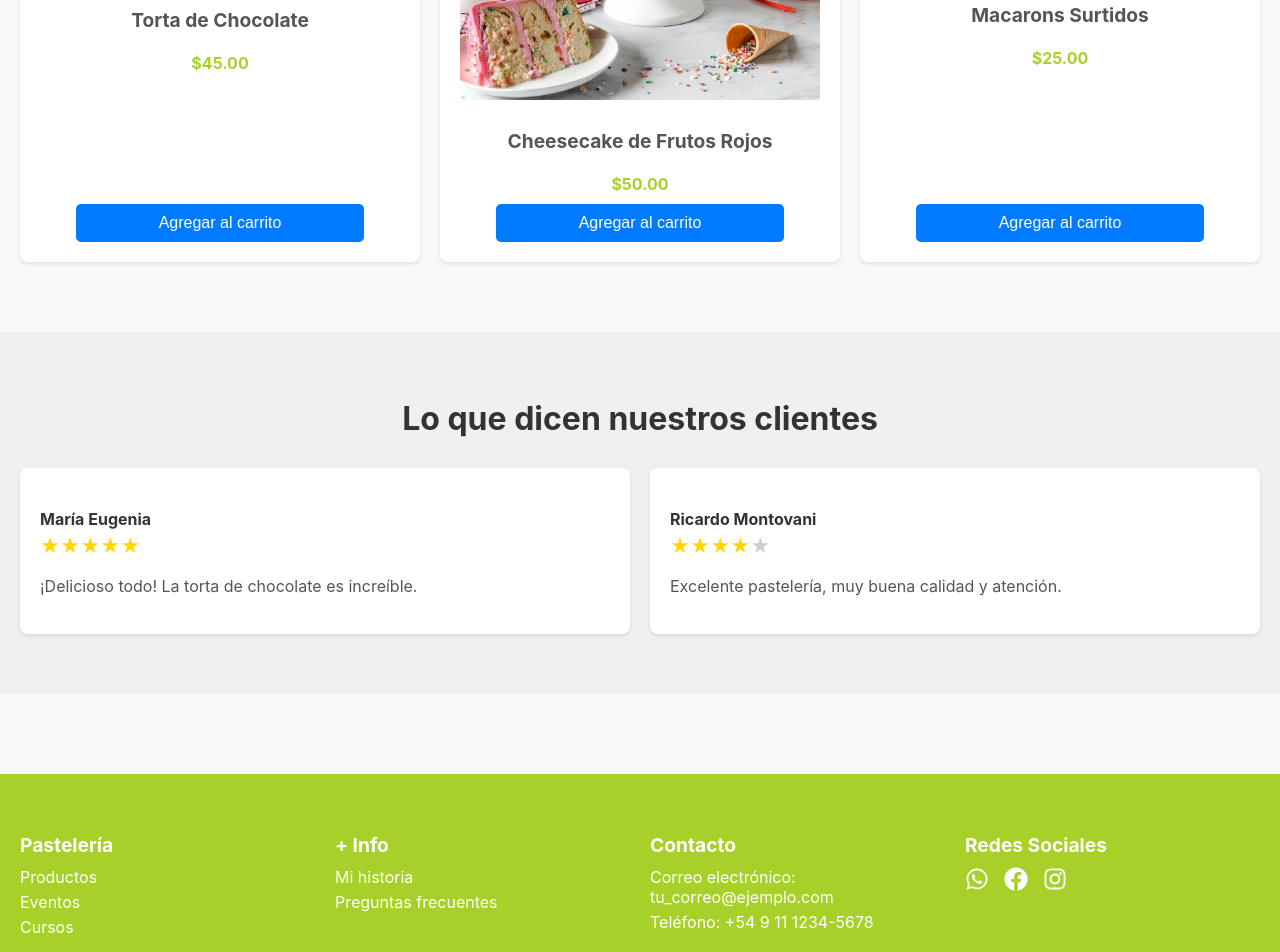
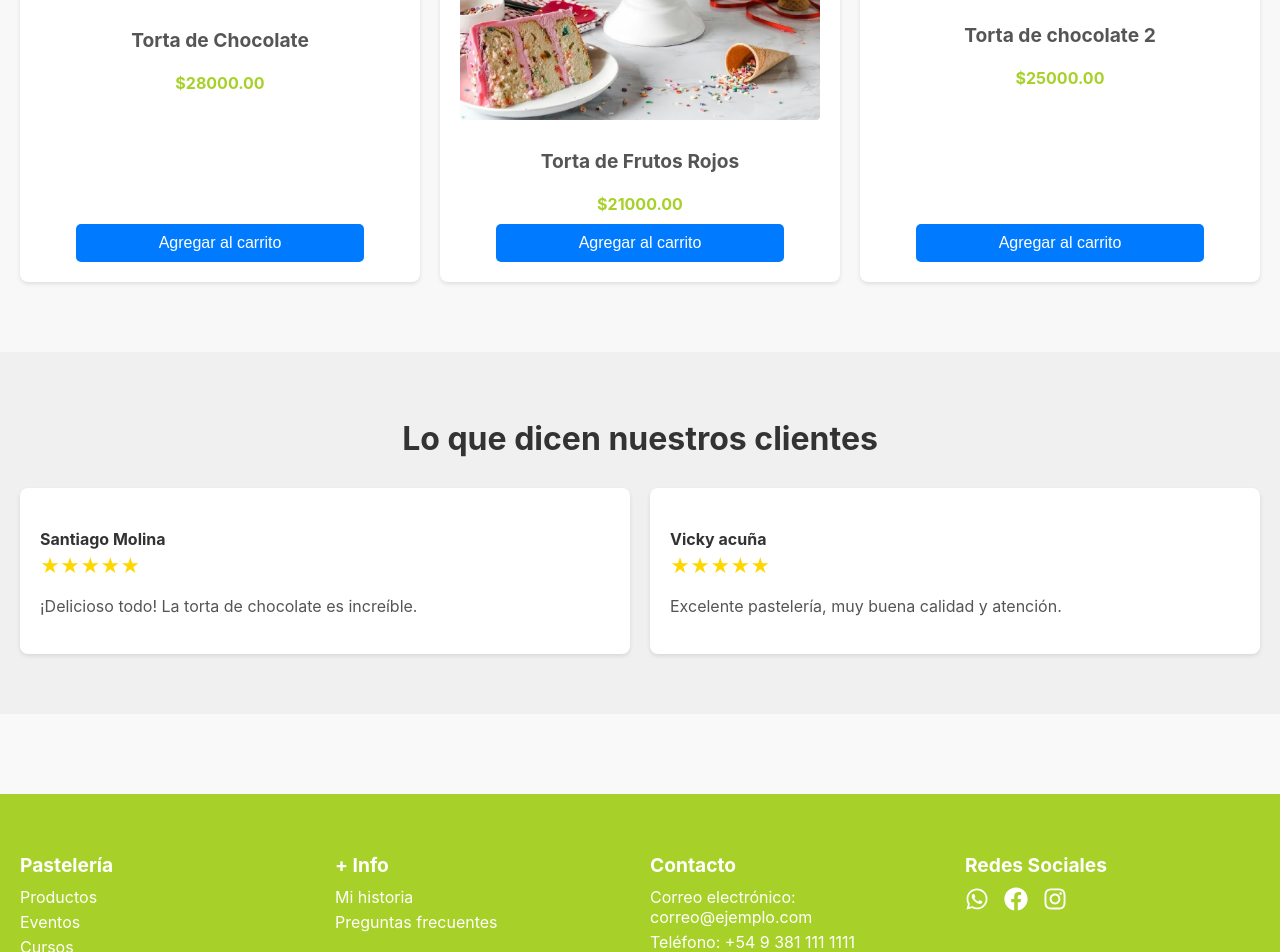
Before and after one commit to santiagotuc/dolcesabores, a React (Create React App) app: page / in a window 1280 px wide. Shown: the part 1720-2672 px from the top of the page. Built offline with nearby package versions, Linux system fonts and the light colour scheme.

Commit message:
configuraciones hechas

```diff
--- a/package.json
+++ b/package.json
@@ -2,6 +2,7 @@
   "name": "mi-app-react",
   "version": "0.1.0",
   "private": true,
+  "homepage": "https://santiagotuc.github.io/dolce-sabores",
   "dependencies": {
     "@testing-library/dom": "^10.4.0",
     "@testing-library/jest-dom": "^6.6.3",
@@ -20,7 +21,9 @@
     "start": "react-scripts start",
     "build": "react-scripts build",
     "test": "react-scripts test",
-    "eject": "react-scripts eject"
+    "eject": "react-scripts eject",
+    "predeploy": "npm run build",
+    "deploy": "gh-pages -d build"
   },
   "eslintConfig": {
     "extends": [
@@ -42,6 +45,7 @@
   },
   "devDependencies": {
     "autoprefixer": "^10.4.21",
+    "gh-pages": "^6.3.0",
     "postcss": "^8.5.3",
     "tailwindcss": "^4.1.7"
   }
--- a/src/components/Footer.jsx
+++ b/src/components/Footer.jsx
@@ -36,10 +36,10 @@ function Footer() {
           <ul>
             <li>
               Correo electrónico:{" "}
-              <a href="mailto:tu_correo@ejemplo.com">tu_correo@ejemplo.com</a>
+              <a href="mailto:tu_correo@ejemplo.com">correo@ejemplo.com</a>
             </li>
             <li>
-              Teléfono: <a href="tel:+5491112345678">+54 9 11 1234-5678</a>
+              Teléfono: <a href="tel:+5491112345678">+54 9 381 111 1111</a>
             </li>
           </ul>
         </div>
--- a/src/pages/HomePage.jsx
+++ b/src/pages/HomePage.jsx
@@ -9,13 +9,13 @@ import ReviewCard from "../components/ReviewCard"; // Importa el componente Revi
 function HomePage() {
   const reviews = [
     {
-      author: "María Eugenia",
+      author: "Santiago Molina",
       rating: 5,
       text: "¡Delicioso todo! La torta de chocolate es increíble.",
     },
     {
-      author: "Ricardo Montovani",
-      rating: 4,
+      author: "Vicky acuña",
+      rating: 5,
       text: "Excelente pastelería, muy buena calidad y atención.",
     },
     // Añade más reseñas aquí
@@ -45,7 +45,8 @@ function HomePage() {
           </div>
           <h3>ENVÍOS</h3>
           <p>
-            Hacemos envíos a domicilio a todo CABA o podes retirar en Villa Luro
+            Hacemos envíos a domicilio a todo Tafi Viejo, San Miguel de Tucumán
+            y Yerba Buena
           </p>
         </div>
         <div className="info-block">
@@ -75,19 +76,19 @@ function HomePage() {
           <div className="product-card">
             <img src={Product1Image} alt="Producto 1" />
             <h3>Torta de Chocolate</h3>
-            <p className="price">$45.00</p>
+            <p className="price">$28000.00</p>
             <button className="add-to-cart">Agregar al carrito</button>
           </div>
           <div className="product-card">
             <img src={Product2Image} alt="Producto 2" />
-            <h3>Cheesecake de Frutos Rojos</h3>
-            <p className="price">$50.00</p>
+            <h3>Torta de Frutos Rojos</h3>
+            <p className="price">$21000.00</p>
             <button className="add-to-cart">Agregar al carrito</button>
           </div>
           <div className="product-card">
             <img src={Product3Image} alt="Producto 3" />
-            <h3>Macarons Surtidos</h3>
-            <p className="price">$25.00</p>
+            <h3>Torta de chocolate 2</h3>
+            <p className="price">$25000.00</p>
             <button className="add-to-cart">Agregar al carrito</button>
           </div>
           {/* Puedes añadir más productos aquí */}
```
Also changed, not shown: 1 other file (tests, documents, lock files or other folders).
